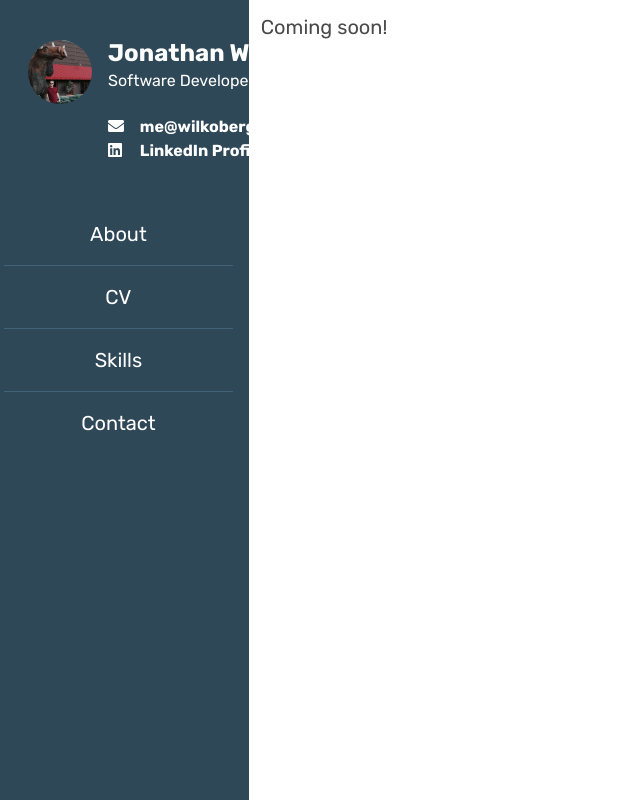
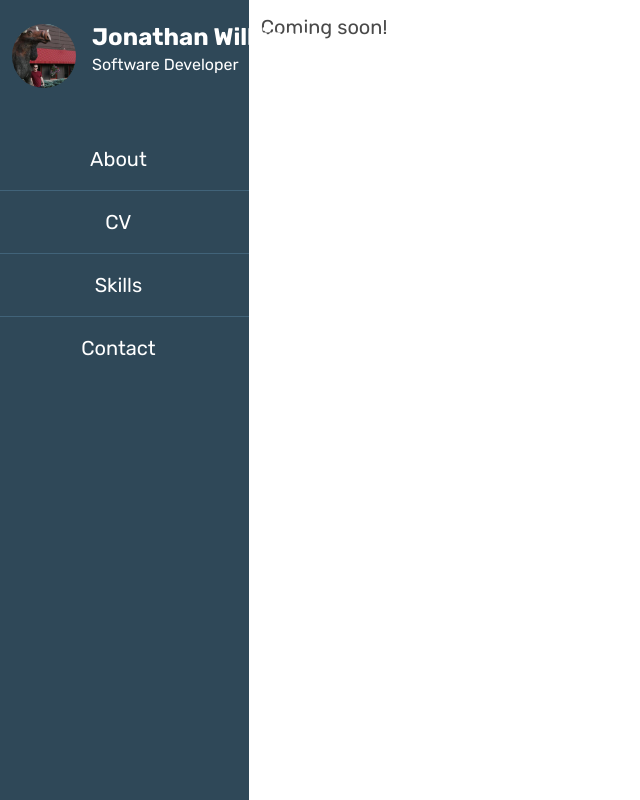
Before and after one commit to jwilkinson87/wilkoberg.uk, a Vue app: page / in a window 1280 px wide. Shown: the whole page, without its empty margins (0-640 px from the left). Built offline with nearby package versions, Linux system fonts and the light colour scheme.

Commit message:
Styling tweaks

```diff
--- a/src/assets/scss/layout/_core.scss
+++ b/src/assets/scss/layout/_core.scss
@@ -25,7 +25,7 @@ html {
 
 .sidebar {
   background: $color3;
-  padding: 1rem;
+  padding: 0;
 
   .card {
     background: transparent;
@@ -73,6 +73,12 @@ html {
     color: white;
     text-align: center;
 
+    &:hover, &:focus {
+      background-color: darken($color3, 2%);
+      color: darken(#ffffff, 10%);
+      transition: all .3s ease-in;
+    }
+
     &:not(:last-child) {
       border-bottom: 1px solid lighten($color3, 10%);
     }
--- a/src/components/layout/Sidebar.vue
+++ b/src/components/layout/Sidebar.vue
@@ -12,7 +12,7 @@
             <div class="media-right">
               <p class="title is-4">Jonathan Wilkinson</p>
               <p class="subtitle is-6">Software Developer</p>
-              <dl>
+              <dl v-if="false">
                 <dt><i class="fas fa-envelope"></i></dt>
                 <dd>
                   <a href="mailto:me@wilkoberg.uk">me@wilkoberg.uk</a>
```
